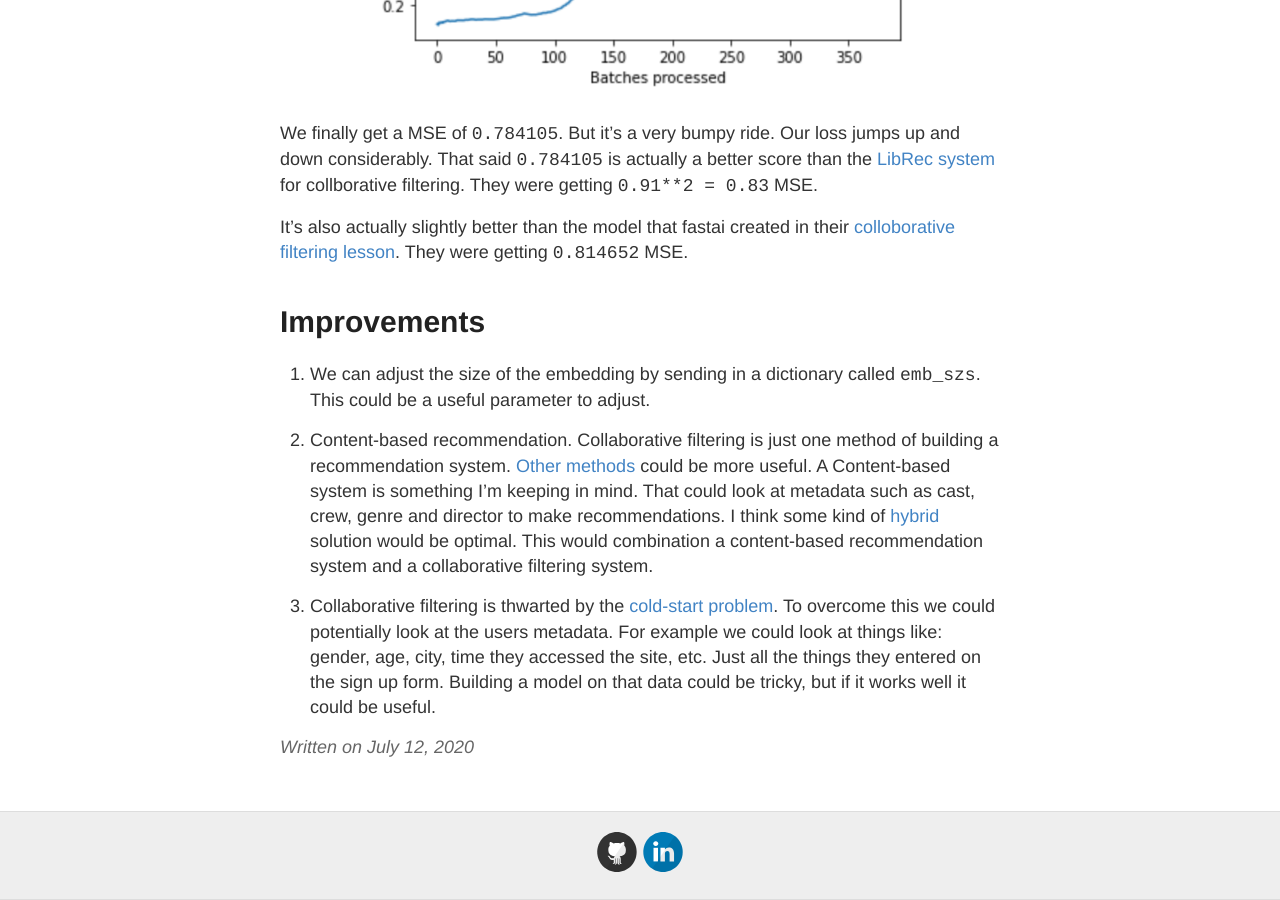
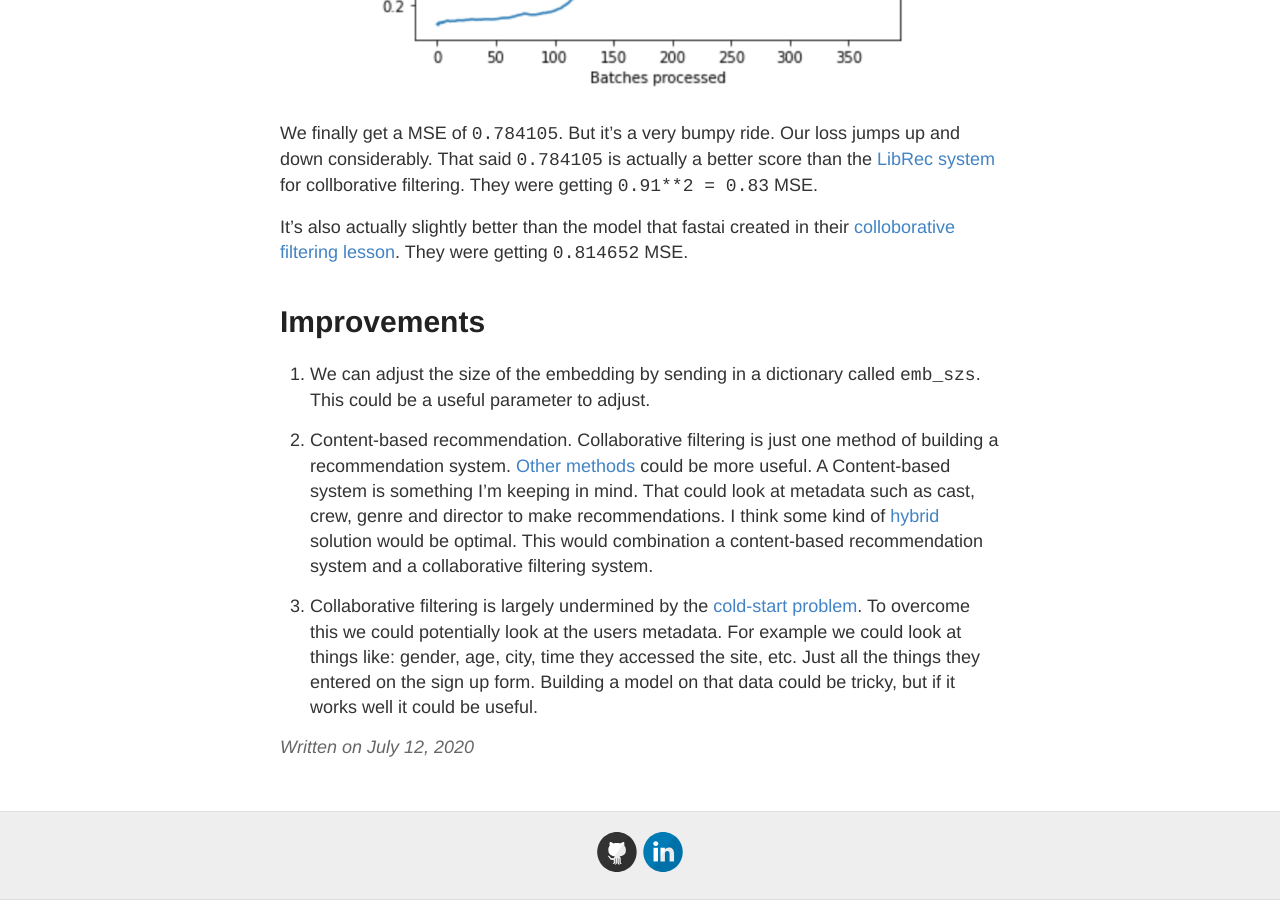
Before and after one commit to neelriyer/neelriyer.github.io, a Jekyll site: the page built from _posts/2020-07-12-Recommendation-System-in-Pytorch.md, in a window 1280 px wide and 900 px high, scrolled down 8618 px. Built offline with Jekyll 4.4.1, drawn with Linux system fonts in a browser that asks for light colours.

Commit message:
add photos

```diff
--- a/_posts/2020-07-12-Recommendation-System-in-Pytorch.md
+++ b/_posts/2020-07-12-Recommendation-System-in-Pytorch.md
@@ -209,4 +209,4 @@ It's also actually slightly better than the model that fastai created in their [
 
 2. Content-based recommendation. Collaborative filtering is just one method of building a recommendation system. [Other methods](https://www.kaggle.com/ibtesama/getting-started-with-a-movie-recommendation-system#Content-Based-Filtering) could be more useful. A Content-based system is something I'm keeping in mind. That could look at metadata such as cast, crew, genre and director to make recommendations. I think some kind of [hybrid](https://www.kaggle.com/rounakbanik/movie-recommender-systems#Movies-Recommender-System) solution would be optimal. This would combination a content-based recommendation system and a collaborative filtering system.
 
-3. Collaborative filtering is thwarted by the [cold-start problem](https://www.kdnuggets.com/2019/01/data-scientist-dilemma-cold-start-machine-learning.html). To overcome this we could potentially look at the users metadata. For example we could look at things like: gender, age, city, time they accessed the site, etc. Just all the things they entered on the sign up form. Building a model on that data could be tricky, but if it works well it could be useful.
+3. Collaborative filtering is largely undermined by the [cold-start problem](https://www.kdnuggets.com/2019/01/data-scientist-dilemma-cold-start-machine-learning.html). To overcome this we could potentially look at the users metadata. For example we could look at things like: gender, age, city, time they accessed the site, etc. Just all the things they entered on the sign up form. Building a model on that data could be tricky, but if it works well it could be useful.
```
